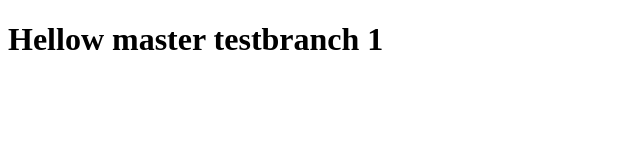
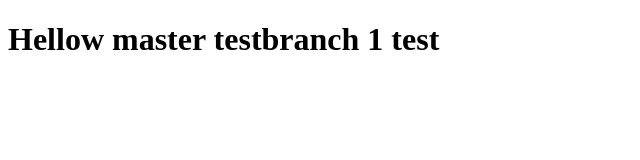
Before and after one commit to selvaG2/git-vscode, a plain HTML site: page index.html in a window 1280 px wide. Shown: the full height of the page, 0-640 px from the left. Drawn offline with Linux system fonts and the light colour scheme.

Commit message:
fourth commit

```diff
--- a/index.html
+++ b/index.html
@@ -7,7 +7,7 @@
     <title>Document</title>
 </head>
 <body>
-    <h1>Hellow master testbranch 1
+    <h1>Hellow master testbranch 1 test
     </h1>
 </body>
 </html>
```
